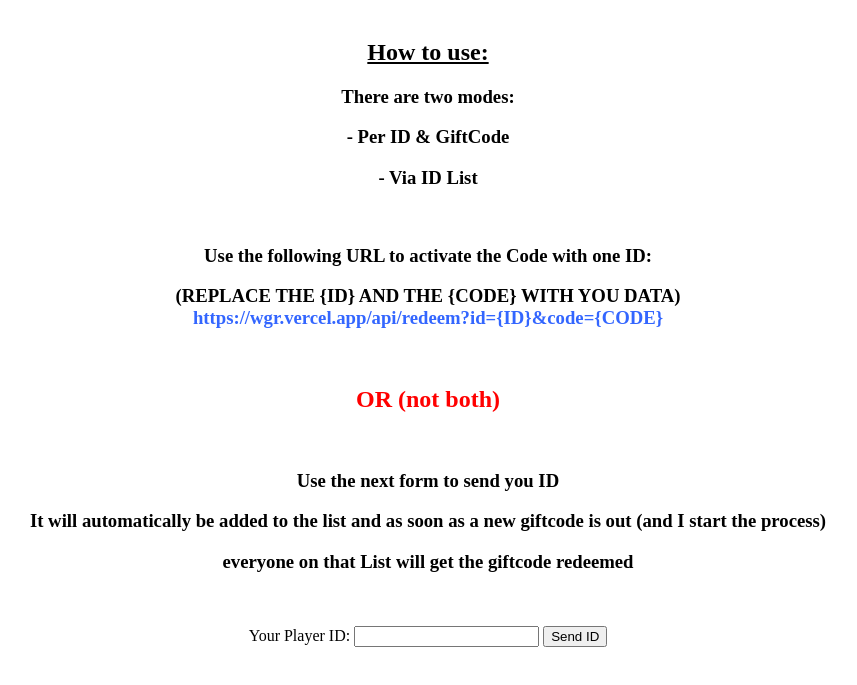
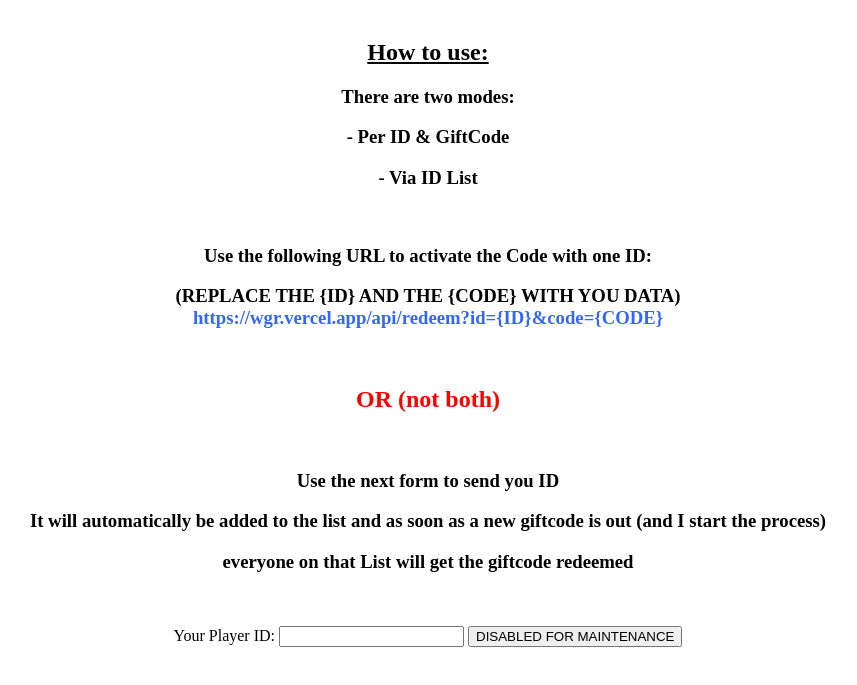
Before and after one commit to Th3C0D3R/wos-giftcode-redeem, a website: page index.html in a window 1280 px wide. Shown: the part 79-764 px from the top of the page, without its empty margins (212-1069 px from the left). Drawn offline with Linux system fonts and the light colour scheme.

Commit message:
Update index.html

```diff
--- a/index.html
+++ b/index.html
@@ -69,7 +69,7 @@
     <p style="text-align: center;">
         <label for="PlayerID">Your Player ID:</label>
         <input type="number" name="PlayerID" access="false" id="PlayerID">
-        <button type="button" access="false" id="SendID" onclick="sendID()">Send ID</button>
+        <button type="button" access="false" id="SendID">DISABLED FOR MAINTENANCE</button> <!-- onclick="sendID()" -->
     </p>
 </body>
 
```
